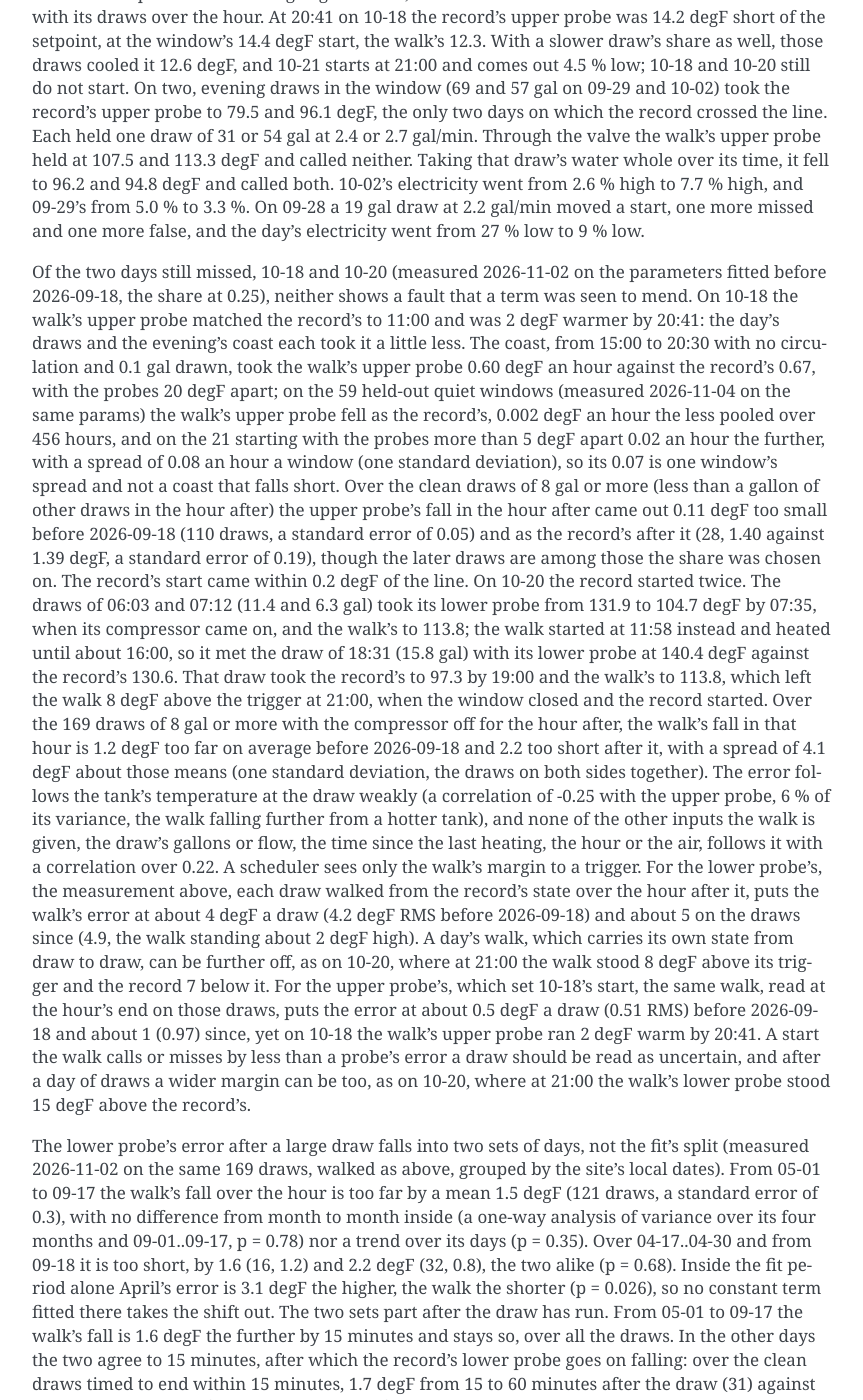
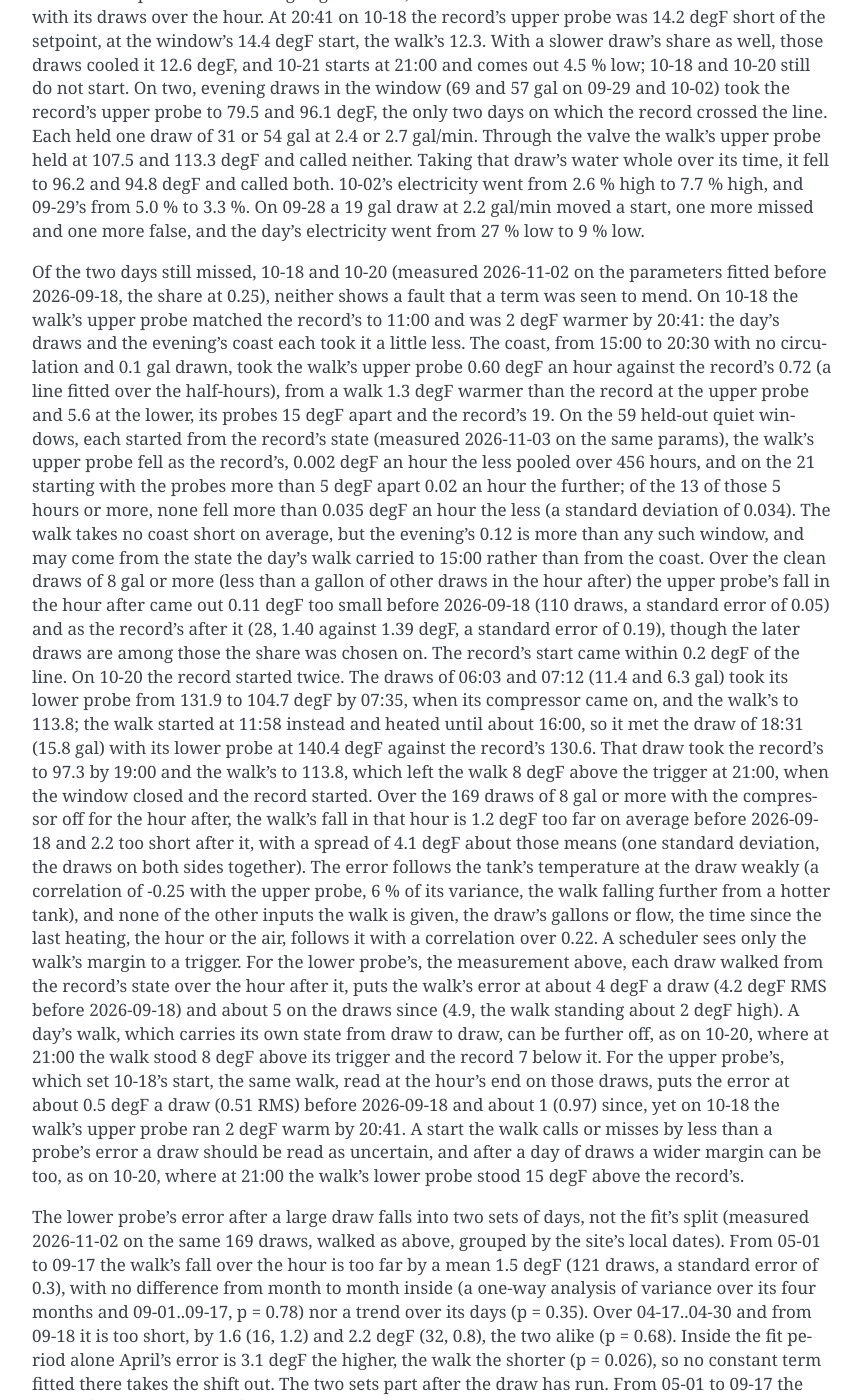
Before and after one commit to eman/nwp500-python, a Sphinx documentation site: the page built from docs/explanation/simulator.rst, in a window 1280 px wide and 1400 px high, scrolled down 11775 px. Shown: the whole window, without its empty margins (338-1201 px from the left). Built offline with Sphinx 7.4.7, drawn with Linux system fonts in a browser that asks for light colours.

Commit message:
docs(sim): 10-18's evening against long quiet windows; dated locally

```diff
--- a/docs/explanation/simulator.rst
+++ b/docs/explanation/simulator.rst
@@ -685,50 +685,55 @@ shows a fault that a term was seen to mend. On 10-18 the walk's upper
 probe matched the record's to 11:00 and was 2 degF warmer by 20:41: the
 day's draws and the evening's coast each took it a little less. The
 coast, from 15:00 to 20:30 with no circulation and 0.1 gal drawn, took
-the walk's upper probe 0.60 degF an hour against the record's 0.67, with
-the probes 20 degF apart; on the 59 held-out quiet windows (measured
-2026-11-04 on the same params) the walk's upper probe fell as the
-record's, 0.002 degF an hour the less pooled over 456 hours, and on the
-21 starting with the probes more than 5 degF apart 0.02 an hour the
-further, with a spread of 0.08 an hour a window (one standard
-deviation), so its 0.07 is one window's spread and not a coast that
-falls short. Over the clean draws of 8 gal or more (less than a gallon
-of other draws in the hour after) the upper probe's fall in the hour
-after came out 0.11 degF too small before 2026-09-18 (110 draws, a
-standard error of 0.05) and as the record's after it (28, 1.40 against
-1.39 degF, a standard error of 0.19), though the later draws are among
-those the share was chosen on. The record's start came within 0.2 degF
-of the line. On 10-20 the record started twice. The draws of 06:03 and
-07:12 (11.4 and 6.3 gal) took its lower probe from 131.9 to 104.7 degF
-by 07:35, when its compressor came on, and the walk's to 113.8; the walk
-started at 11:58 instead and heated until about 16:00, so it met the
-draw of 18:31 (15.8 gal) with its lower probe at 140.4 degF against the
-record's 130.6. That draw took the record's to 97.3 by 19:00 and the
-walk's to 113.8, which left the walk 8 degF above the trigger at 21:00,
-when the window closed and the record started. Over the 169 draws of 8
-gal or more with the compressor off for the hour after, the walk's fall
-in that hour is 1.2 degF too far on average before 2026-09-18 and 2.2
-too short after it, with a spread of 4.1 degF about those means (one
-standard deviation, the draws on both sides together). The error follows
-the tank's temperature at the draw weakly (a correlation of -0.25 with
-the upper probe, 6 % of its variance, the walk falling further from a
-hotter tank), and none of the other inputs the walk is given, the draw's
-gallons or flow, the time since the last heating, the hour or the air,
-follows it with a correlation over 0.22. A scheduler sees only the
-walk's margin to a trigger. For the lower probe's, the measurement
-above, each draw walked from the record's state over the hour after it,
-puts the walk's error at about 4 degF a draw (4.2 degF RMS before
-2026-09-18) and about 5 on the draws since (4.9, the walk standing about
-2 degF high). A day's walk, which carries its own state from draw to
-draw, can be further off, as on 10-20, where at 21:00 the walk stood 8
-degF above its trigger and the record 7 below it. For the upper probe's,
-which set 10-18's start, the same walk, read at the hour's end on those
-draws, puts the error at about 0.5 degF a draw (0.51 RMS) before
-2026-09-18 and about 1 (0.97) since, yet on 10-18 the walk's upper probe
-ran 2 degF warm by 20:41. A start the walk calls or misses by less than
-a probe's error a draw should be read as uncertain, and after a day of
-draws a wider margin can be too, as on 10-20, where at 21:00 the walk's
-lower probe stood 15 degF above the record's.
+the walk's upper probe 0.60 degF an hour against the record's 0.72 (a
+line fitted over the half-hours), from a walk 1.3 degF warmer than the
+record at the upper probe and 5.6 at the lower, its probes 15 degF apart
+and the record's 19. On the 59 held-out quiet windows, each started from
+the record's state (measured 2026-11-03 on the same params), the walk's
+upper probe fell as the record's, 0.002 degF an hour the less pooled
+over 456 hours, and on the 21 starting with the probes more than 5 degF
+apart 0.02 an hour the further; of the 13 of those 5 hours or more, none
+fell more than 0.035 degF an hour the less (a standard deviation of
+0.034). The walk takes no coast short on average, but the evening's 0.12
+is more than any such window, and may come from the state the day's walk
+carried to 15:00 rather than from the coast. Over the clean draws of 8
+gal or more (less than a gallon of other draws in the hour after) the
+upper probe's fall in the hour after came out 0.11 degF too small before
+2026-09-18 (110 draws, a standard error of 0.05) and as the record's
+after it (28, 1.40 against 1.39 degF, a standard error of 0.19), though
+the later draws are among those the share was chosen on. The record's
+start came within 0.2 degF of the line. On 10-20 the record started
+twice. The draws of 06:03 and 07:12 (11.4 and 6.3 gal) took its lower
+probe from 131.9 to 104.7 degF by 07:35, when its compressor came on,
+and the walk's to 113.8; the walk started at 11:58 instead and heated
+until about 16:00, so it met the draw of 18:31 (15.8 gal) with its lower
+probe at 140.4 degF against the record's 130.6. That draw took the
+record's to 97.3 by 19:00 and the walk's to 113.8, which left the walk 8
+degF above the trigger at 21:00, when the window closed and the record
+started. Over the 169 draws of 8 gal or more with the compressor off for
+the hour after, the walk's fall in that hour is 1.2 degF too far on
+average before 2026-09-18 and 2.2 too short after it, with a spread of
+4.1 degF about those means (one standard deviation, the draws on both
+sides together). The error follows the tank's temperature at the draw
+weakly (a correlation of -0.25 with the upper probe, 6 % of its
+variance, the walk falling further from a hotter tank), and none of the
+other inputs the walk is given, the draw's gallons or flow, the time
+since the last heating, the hour or the air, follows it with a
+correlation over 0.22. A scheduler sees only the walk's margin to a
+trigger. For the lower probe's, the measurement above, each draw walked
+from the record's state over the hour after it, puts the walk's error at
+about 4 degF a draw (4.2 degF RMS before 2026-09-18) and about 5 on the
+draws since (4.9, the walk standing about 2 degF high). A day's walk,
+which carries its own state from draw to draw, can be further off, as on
+10-20, where at 21:00 the walk stood 8 degF above its trigger and the
+record 7 below it. For the upper probe's, which set 10-18's start, the
+same walk, read at the hour's end on those draws, puts the error at
+about 0.5 degF a draw (0.51 RMS) before 2026-09-18 and about 1 (0.97)
+since, yet on 10-18 the walk's upper probe ran 2 degF warm by 20:41. A
+start the walk calls or misses by less than a probe's error a draw
+should be read as uncertain, and after a day of draws a wider margin can
+be too, as on 10-20, where at 21:00 the walk's lower probe stood 15 degF
+above the record's.
 
 The lower probe's error after a large draw falls into two sets of days,
 not the fit's split (measured 2026-11-02 on the same 169 draws, walked
```
